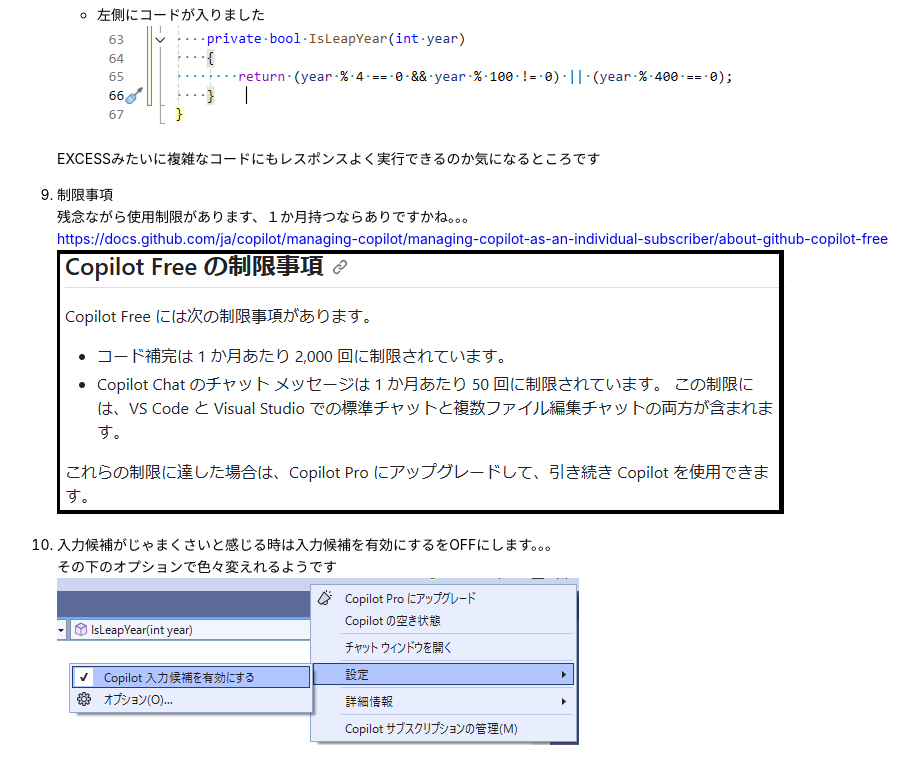
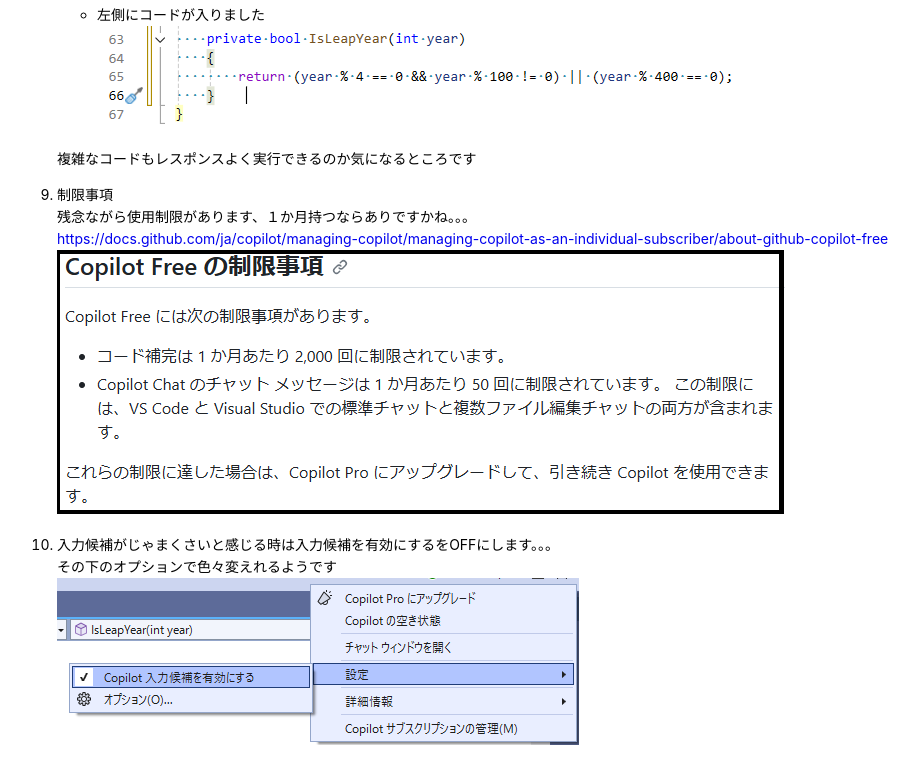
Before and after one commit to cgs-nakasima/copilot, a plain HTML site: page index.html in a window 1280 px wide. Shown: the part 4782-5547 px from the top of the page, without its empty margins (3-921 px from the left). Drawn offline with Linux system fonts and the light colour scheme; a script that the page names is missing.

Commit message:
fix: modify

```diff
--- a/index.html
+++ b/index.html
@@ -1,7 +1,7 @@
 <!DOCTYPE html>
 <html>
 <head>
-<title>Copilotを入れてみた.md</title>
+<title>copilot.md</title>
 <meta http-equiv="Content-type" content="text/html;charset=UTF-8">
 
 <style>
@@ -421,7 +421,7 @@
 <li>左側にコードが入りました<br>
 <img src="./img/do4.png" alt=""><br></li>
 </ul>
-<p>EXCESSみたいに複雑なコードにもレスポンスよく実行できるのか気になるところです<br></p>
+<p>複雑なコードもレスポンスよく実行できるのか気になるところです<br></p>
 </li>
 <li>
 <p>制限事項<br>
```
Also changed, not shown: img/acount.png, 1 other file.
